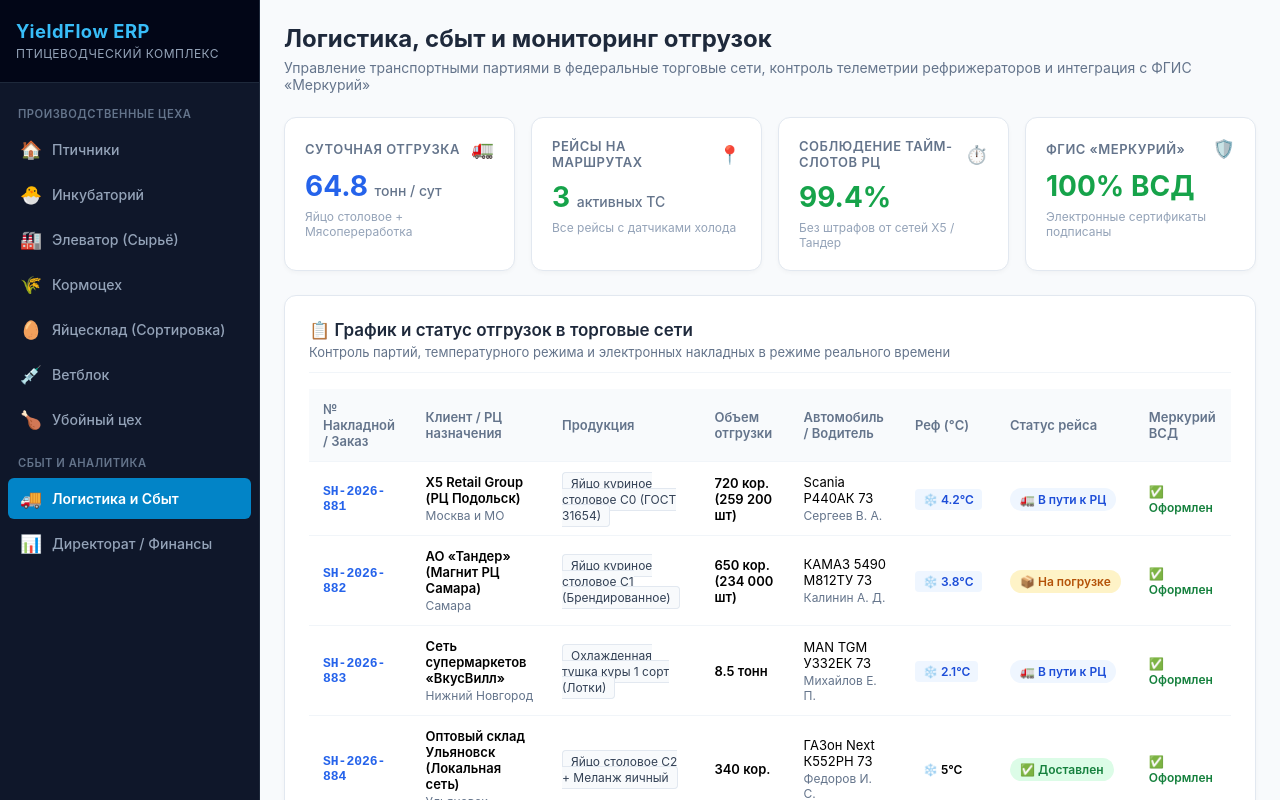
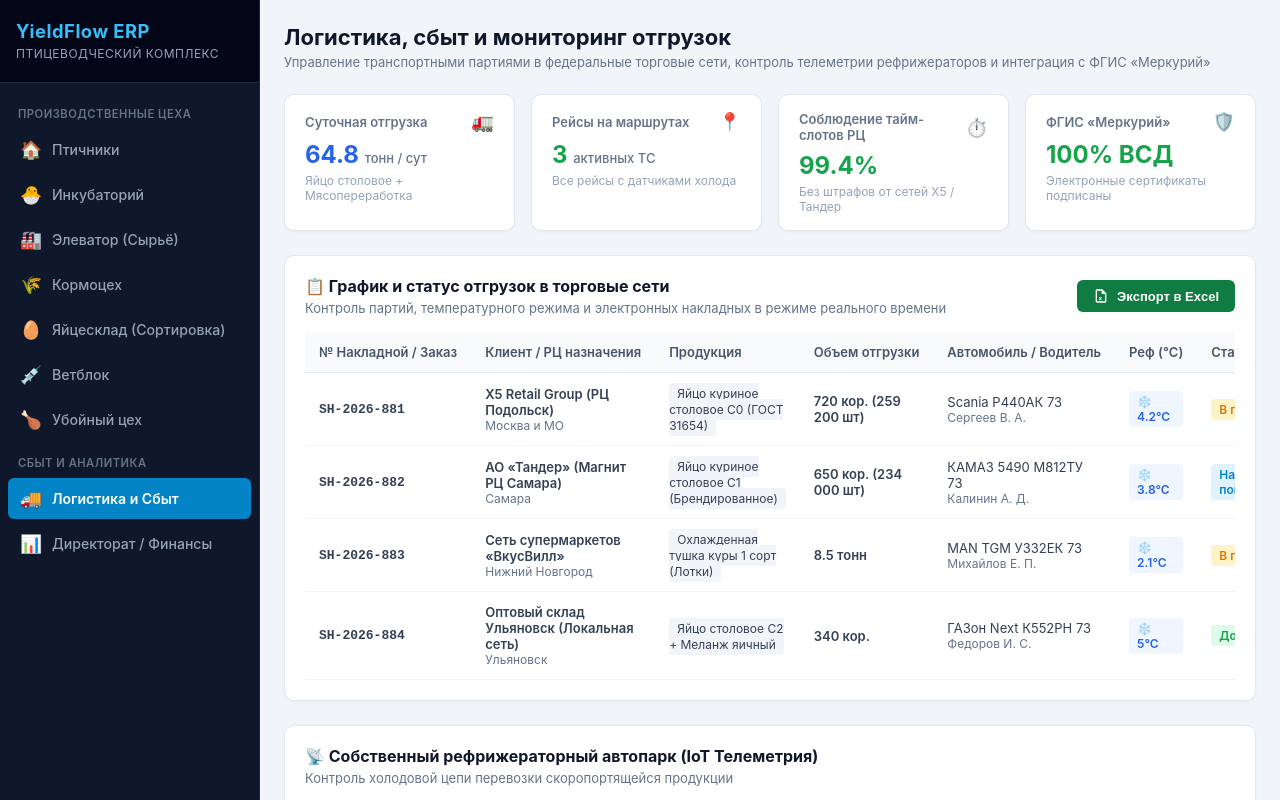
Before and after one commit to radikryzvanov/yield-flow-erp, an Angular app: page /logistics in a window 1280 px wide. Built offline with nearby package versions, Linux system fonts and the light colour scheme.

Commit message:
style(logistics): fix layout, kpi grid and modern excel export button

```diff
--- a/src/app/features/logistics/pages/routes-map/routes-map.component.css
+++ b/src/app/features/logistics/pages/routes-map/routes-map.component.css
@@ -1,103 +1,109 @@
+:host {
+  display: block;
+  width: 100%;
+}
+
 .logistics-container {
   padding: 24px;
   display: flex;
   flex-direction: column;
   gap: 24px;
-  background-color: #f8fafc;
-  min-height: 100vh;
+  box-sizing: border-box;
 }
 
-.page-header h1 {
-  font-size: 24px;
-  color: #1e293b;
-  margin: 0 0 6px 0;
+.page-header .page-title {
+  font-size: 22px;
+  font-weight: 700;
+  color: #0f172a;
+  margin: 0 0 4px 0;
 }
 
 .subtitle {
   color: #64748b;
-  font-size: 14px;
+  font-size: 13px;
   margin: 0;
 }
 
-/* KPI сетка */
+/* Сетка KPI */
 .kpi-grid {
   display: grid;
   grid-template-columns: repeat(4, 1fr);
   gap: 16px;
 }
 
-@media (max-width: 1024px) {
-  .kpi-grid { grid-template-columns: repeat(2, 1fr); }
-}
-
-@media (max-width: 600px) {
-  .kpi-grid { grid-template-columns: 1fr; }
+@media (max-width: 1200px) {
+  .kpi-grid {
+    grid-template-columns: repeat(2, 1fr);
+  }
 }
 
 .kpi-card {
   background: #ffffff;
-  padding: 20px;
-  border-radius: 12px;
+  border-radius: 10px;
+  padding: 16px 20px;
   border: 1px solid #e2e8f0;
-  box-shadow: 0 2px 4px rgba(0, 0, 0, 0.03);
+  box-shadow: 0 1px 3px rgba(0, 0, 0, 0.04);
 }
 
 .kpi-header {
   display: flex;
   justify-content: space-between;
   align-items: center;
+  margin-bottom: 8px;
 }
 
 .kpi-title {
   font-size: 13px;
+  color: #64748b;
   font-weight: 600;
-  color: #64748b;
-  text-transform: uppercase;
-  letter-spacing: 0.5px;
 }
 
-.kpi-icon { font-size: 18px; }
+.kpi-icon {
+  font-size: 18px;
+}
 
 .kpi-value {
-  font-size: 28px;
+  font-size: 24px;
   font-weight: 700;
-  margin: 10px 0 6px;
+  color: #0f172a;
 }
 
 .kpi-value .unit {
-  font-size: 14px;
+  font-size: 13px;
   font-weight: 500;
   color: #64748b;
 }
 
+.text-primary { color: #2563eb; }
+.text-success { color: #16a34a; }
+
 .kpi-note {
   font-size: 12px;
   color: #94a3b8;
+  margin-top: 4px;
 }
 
-.text-primary { color: #2563eb; }
-.text-success { color: #16a34a; }
-.text-warning { color: #d97706; }
-
-/* Общие стили карточек и таблиц */
+/* Основные карточки */
 .card {
   background: #ffffff;
-  border-radius: 12px;
+  border-radius: 10px;
+  padding: 20px;
   border: 1px solid #e2e8f0;
-  box-shadow: 0 2px 4px rgba(0, 0, 0, 0.03);
-  padding: 24px;
+  box-shadow: 0 1px 3px rgba(0, 0, 0, 0.04);
 }
 
 .card-header {
+  display: flex;
+  justify-content: space-between;
+  align-items: center;
+  gap: 16px;
   margin-bottom: 16px;
-  border-bottom: 1px solid #f1f5f9;
-  padding-bottom: 12px;
 }
 
 .card-title {
-  font-size: 17px;
-  font-weight: 600;
-  color: #1e293b;
+  font-size: 16px;
+  font-weight: 700;
+  color: #0f172a;
   margin: 0 0 4px 0;
 }
 
@@ -107,31 +113,68 @@
   margin: 0;
 }
 
+/* Кнопка экспорта */
+.btn-excel-export {
+  display: inline-flex;
+  align-items: center;
+  gap: 8px;
+  background: #107c41;
+  color: #ffffff;
+  border: none;
+  padding: 8px 16px;
+  border-radius: 6px;
+  font-size: 13px;
+  font-weight: 600;
+  cursor: pointer;
+  box-shadow: 0 1px 2px rgba(0, 0, 0, 0.05);
+  transition: background-color 0.15s ease;
+  white-space: nowrap;
+}
+
+.btn-excel-export:hover {
+  background: #0b5a2f;
+}
+
+.btn-excel-export .excel-icon {
+  width: 16px;
+  height: 16px;
+}
+
+/* Таблица */
+.table-responsive {
+  width: 100%;
+  overflow-x: auto;
+}
+
 .data-table {
   width: 100%;
   border-collapse: collapse;
+  text-align: left;
   font-size: 13px;
 }
 
-.data-table th, .data-table td {
+.data-table th {
+  background: #f8fafc;
+  color: #475569;
+  font-weight: 600;
   padding: 12px 14px;
-  text-align: left;
-  border-bottom: 1px solid #f1f5f9;
+  border-bottom: 1px solid #e2e8f0;
+  white-space: nowrap;
 }
 
-.data-table th {
-  color: #64748b;
-  font-weight: 600;
-  background-color: #f8fafc;
+.data-table td {
+  padding: 12px 14px;
+  border-bottom: 1px solid #f1f5f9;
+  color: #334155;
+  vertical-align: middle;
 }
 
 .font-bold { font-weight: 600; }
-.text-code { font-family: monospace; color: #2563eb; }
+.text-code { font-family: ui-monospace, monospace; color: #2563eb; }
 
 .client-cell, .driver-cell {
   display: flex;
   flex-direction: column;
-  gap: 2px;
 }
 
 .dest-city, .driver-sub {
@@ -140,8 +183,7 @@
 }
 
 .prod-tag {
-  background: #f8fafc;
-  border: 1px solid #e2e8f0;
+  background: #f1f5f9;
   padding: 3px 8px;
   border-radius: 4px;
   font-size: 12px;
@@ -149,105 +191,96 @@
 }
 
 .temp-badge {
-  font-size: 12px;
-  font-weight: 600;
+  background: #eff6ff;
+  color: #2563eb;
   padding: 3px 8px;
   border-radius: 4px;
-  white-space: nowrap;
-}
-
-.temp-ok {
-  background-color: #eff6ff;
-  color: #1d4ed8;
+  font-weight: 600;
+  font-size: 12px;
+  display: inline-block;
 }
 
 .status-badge {
+  padding: 3px 8px;
+  border-radius: 4px;
   font-size: 12px;
   font-weight: 600;
-  padding: 4px 10px;
-  border-radius: 20px;
-  white-space: nowrap;
+  display: inline-block;
 }
 
-.badge-transit { background-color: #eff6ff; color: #1d4ed8; }
-.badge-loading { background-color: #fef3c7; color: #b45309; }
-.badge-delivered { background-color: #dcfce7; color: #15803d; }
+.badge-transit { background: #fef3c7; color: #d97706; }
+.badge-loading { background: #e0f2fe; color: #0284c7; }
+.badge-delivered { background: #dcfce7; color: #16a34a; }
 
 .vsd-badge {
+  color: #16a34a;
+  font-weight: 600;
   font-size: 12px;
-  font-weight: 600;
-  color: #15803d;
 }
 
 /* Автопарк */
 .fleet-grid {
   display: grid;
-  grid-template-columns: repeat(auto-fit, minmax(260px, 1fr));
+  grid-template-columns: repeat(4, 1fr);
   gap: 16px;
+}
+
+@media (max-width: 1200px) {
+  .fleet-grid {
+    grid-template-columns: repeat(2, 1fr);
+  }
 }
 
 .fleet-card {
   background: #f8fafc;
-  padding: 16px;
+  border: 1px solid #e2e8f0;
   border-radius: 8px;
-  border: 1px solid #e2e8f0;
-  display: flex;
-  flex-direction: column;
-  gap: 8px;
+  padding: 14px;
 }
 
 .fc-header {
   display: flex;
   justify-content: space-between;
   align-items: center;
+  margin-bottom: 4px;
 }
 
-.fc-plate {
-  font-size: 15px;
-  color: #1e293b;
-  background: #ffffff;
-  border: 1px solid #cbd5e1;
-  padding: 2px 8px;
-  border-radius: 4px;
-}
+.fc-plate { font-size: 14px; color: #0f172a; }
 
 .fc-status {
   font-size: 11px;
   font-weight: 600;
-  padding: 2px 8px;
-  border-radius: 4px;
 }
 
-.status-act { background-color: #dcfce7; color: #15803d; }
-.status-load { background-color: #fef3c7; color: #b45309; }
+.status-act { color: #16a34a; }
+.status-load { color: #0284c7; }
 
 .fc-model {
-  font-size: 13px;
-  font-weight: 500;
-  color: #475569;
+  font-size: 12px;
+  color: #64748b;
+  margin-bottom: 12px;
 }
 
 .fc-details {
   display: flex;
   flex-direction: column;
-  gap: 4px;
-  padding-top: 8px;
-  border-top: 1px solid #e2e8f0;
+  gap: 6px;
   font-size: 12px;
 }
 
 .fcd-row {
   display: flex;
   justify-content: space-between;
-  color: #64748b;
+  color: #475569;
 }
 
 .fcd-temp {
-  color: #1e293b;
-  font-weight: 600;
   margin-top: 4px;
+  padding-top: 6px;
+  border-top: 1px dashed #e2e8f0;
 }
 
 .temp-value {
   color: #2563eb;
+  font-weight: 700;
 }
--- a/src/app/features/logistics/pages/routes-map/routes-map.component.html
+++ b/src/app/features/logistics/pages/routes-map/routes-map.component.html
@@ -1,12 +1,12 @@
 <div class="logistics-container">
   <div class="page-header">
     <div>
-      <h1>Логистика, сбыт и мониторинг отгрузок</h1>
+      <h1 class="page-title">Логистика, сбыт и мониторинг отгрузок</h1>
       <p class="subtitle">Управление транспортными партиями в федеральные торговые сети, контроль телеметрии рефрижераторов и интеграция с ФГИС «Меркурий»</p>
     </div>
   </div>
 
-  <!-- KPI панель сбыта и логистики -->
+  <!-- KPI панель -->
   <div class="kpi-grid">
     <div class="kpi-card">
       <div class="kpi-header">
@@ -45,15 +45,23 @@
     </div>
   </div>
 
-  <!-- Таблица текущих рейсов и отгрузок в сети -->
-  <div class="card table-card">
+  <!-- Карточка таблицы -->
+  <div class="card">
     <div class="card-header">
       <div>
         <h3 class="card-title">📋 График и статус отгрузок в торговые сети</h3>
         <p class="card-desc">Контроль партий, температурного режима и электронных накладных в режиме реального времени</p>
       </div>
+      <button class="btn-excel-export" (click)="exportToExcel()" type="button">
+        <svg class="excel-icon" viewBox="0 0 24 24" width="16" height="16" fill="currentColor">
+          <path d="M14 2H6c-1.1 0-2 .9-2 2v16c0 1.1.9 2 2 2h12c1.1 0 2-.9 2-2V8l-6-6zM6 20V4h7v5h5v11H6z"/>
+          <path d="M8.5 13.5l1.8 2.5-1.8 2.5h1.5l1-1.6 1 1.6h1.5l-1.8-2.5 1.8-2.5h-1.5l-1 1.6-1-1.6z"/>
+        </svg>
+        <span>Экспорт в Excel</span>
+      </button>
     </div>
 
+    <div class="table-responsive">
       <table class="data-table">
         <thead>
           <tr>
@@ -85,12 +93,15 @@
               </div>
             </td>
             <td>
-            <span class="temp-badge" [class.temp-ok]="s.tempInsideCelsius <= 4.5">
+              <span class="temp-badge">
                 ❄️ {{ s.tempInsideCelsius }}°C
               </span>
             </td>
             <td>
-            <span class="status-badge" [class.badge-transit]="s.shippingStatus === 'in_transit'" [class.badge-loading]="s.shippingStatus === 'loading'" [class.badge-delivered]="s.shippingStatus === 'delivered'">
+              <span class="status-badge"
+                    [class.badge-transit]="s.shippingStatus === 'in_transit'"
+                    [class.badge-loading]="s.shippingStatus === 'loading'"
+                    [class.badge-delivered]="s.shippingStatus === 'delivered'">
                 {{ getShipmentStatusBadge(s.shippingStatus) }}
               </span>
             </td>
@@ -101,12 +112,15 @@
         </tbody>
       </table>
     </div>
+  </div>
 
-  <!-- Телеметрия автопарка рефрижераторов -->
+  <!-- Карточка автопарка -->
   <div class="card">
     <div class="card-header">
+      <div>
         <h3 class="card-title">📡 Собственный рефрижераторный автопарк (IoT Телеметрия)</h3>
         <p class="card-desc">Контроль холодовой цепи перевозки скоропортящейся продукции</p>
+      </div>
     </div>
 
     <div class="fleet-grid">
--- a/src/app/features/logistics/pages/routes-map/routes-map.component.ts
+++ b/src/app/features/logistics/pages/routes-map/routes-map.component.ts
@@ -1,6 +1,8 @@
 import { Component, inject } from '@angular/core';
 import { CommonModule } from '@angular/common';
 import { LogisticsService } from '../../services/logistics.service';
+import { ShipmentOrder } from '../../interfaces/logistics.interface';
+import { ExportService } from '../../../../shared/services/export.service';
 
 @Component({
   selector: 'app-routes-map',
@@ -11,6 +13,7 @@ import { LogisticsService } from '../../services/logistics.service';
 })
 export class RoutesMapComponent {
   protected readonly logisticsService = inject(LogisticsService);
+  private readonly exportService = inject(ExportService);
 
   readonly shipments = this.logisticsService.shipments;
   readonly fleet = this.logisticsService.fleet;
@@ -21,10 +24,45 @@ export class RoutesMapComponent {
 
   getShipmentStatusBadge(status: string): string {
     switch (status) {
-      case 'in_transit': return '🚛 В пути к РЦ';
-      case 'loading': return '📦 На погрузке';
-      case 'delivered': return '✅ Доставлен';
+      case 'in_transit': return 'В пути к РЦ';
+      case 'loading': return 'На погрузке';
+      case 'delivered': return 'Доставлен';
       default: return status;
     }
   }
+
+  exportToExcel(): void {
+    const data = this.shipments();
+    if (data.length === 0) return;
+
+    const headers = [
+      '№ Накладной / Заказа',
+      'Грузополучатель (Клиент / РЦ)',
+      'Город назначения',
+      'Номенклатура продукции',
+      'Объем партии',
+      'Ед. изм.',
+      'Транспортное средство',
+      'Водитель-экспедитор',
+      't° в кузове (°C)',
+      'Статус рейса',
+      'ФГИС Меркурий (ВСД)'
+    ];
+
+    const rows = data.map((s: ShipmentOrder) => [
+      s.id,
+      s.clientName,
+      s.destinationCity,
+      s.productType,
+      s.quantityUnits,
+      s.unit,
+      s.carrierVehicle,
+      s.driverName,
+      s.tempInsideCelsius,
+      this.getShipmentStatusBadge(s.shippingStatus),
+      s.mercuryDocStatus === 'approved' ? 'Оформлен (ВСД)' : 'В обработке'
+    ]);
+
+    this.exportService.exportToCsv(headers, rows, 'Реестр_отгрузок_и_рейсов_Логистика');
+  }
 }
```
Lines whose indentation alone changed are shown as unchanged.
